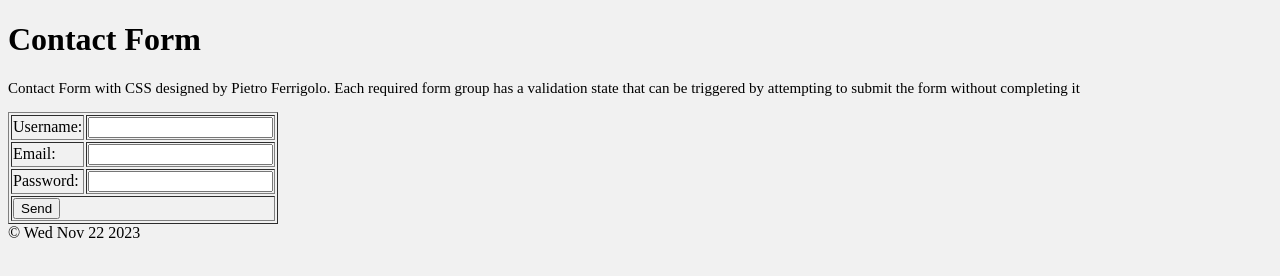
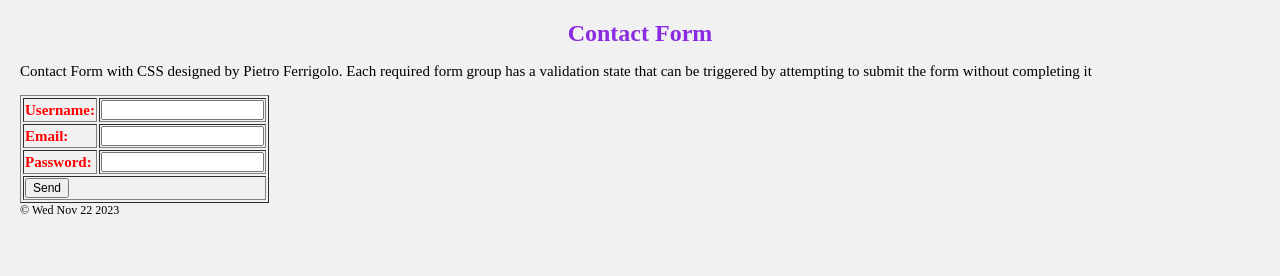
Before and after one commit to PietroEvoc/Lab, a plain HTML site: page index.html in a window 1280 px wide. Drawn offline with Linux system fonts and the light colour scheme.

Commit message:
Added colors

```diff
--- a/css/style.css
+++ b/css/style.css
@@ -4,6 +4,23 @@ Author: P Ferrigolo
 Wed nov 22 2023
 */
 
+*{
+    font-size: 12px;
+}
+
 body {
     background-color: #f1f1f1;
+    margin: 20px;
 }
+
+h1 {
+    font-size: 2rem;
+    color: blueviolet;
+    font-weight: bold;
+    text-align: center;
+}
+.form {
+    font-size: 15px;
+    color: red;
+    font-weight: bold;
+}
```
